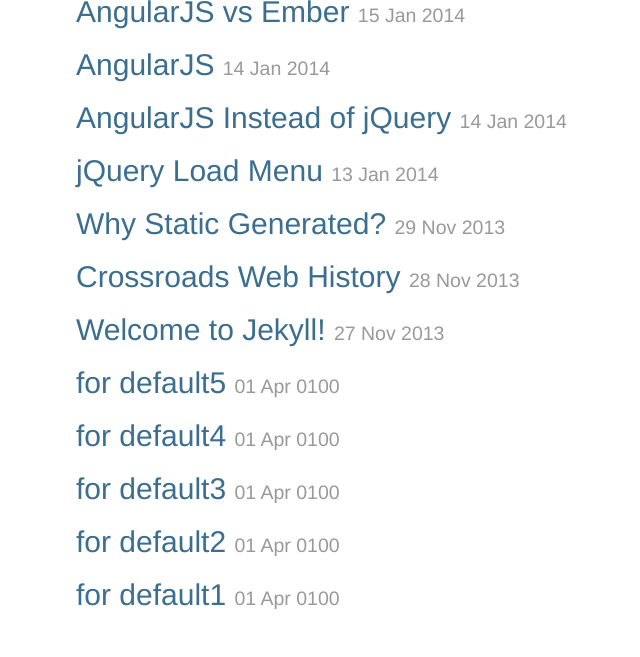
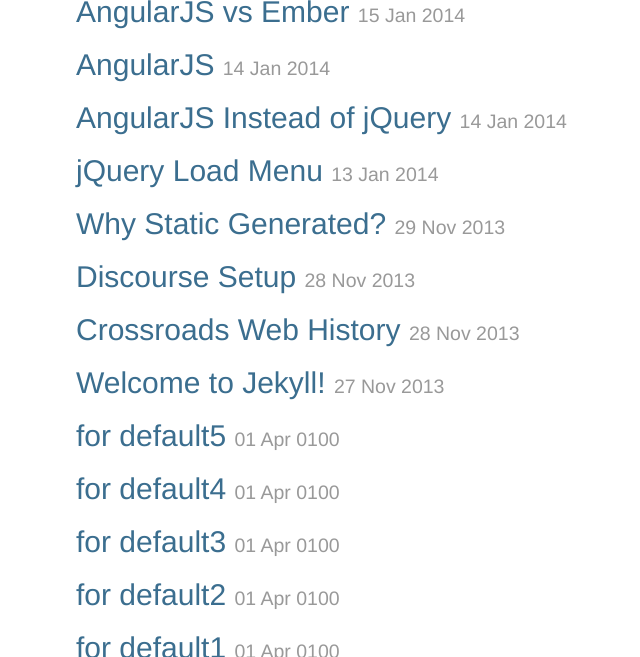
Before and after one commit to crdschurch/crdschurch.github.io, a Jekyll site: the page built from index.html, in a window 1280 px wide and 900 px high, scrolled down 1071 px, cut to the strip 0-657 px from the top of the window. Shown: the whole strip, without its empty margins (34-674 px from the left). Built offline with Jekyll 4.4.1, drawn with Linux system fonts in a browser that asks for light colours; nearby versions of some CDN libraries; Markdown is read by kramdown in place of the engine named in the settings; a file with an impossible date is left out.

Commit message:
Update 2014-03-11-discourse-setup.markdown

```diff
--- a/_posts/2014-03-11-discourse-setup.markdown
+++ b/_posts/2014-03-11-discourse-setup.markdown
@@ -1,7 +1,7 @@
 ---
 layout: post
 title: Discourse Setup
-date: {}
+date: "2013-11-28 17:43:32 -0500"
 categories: null
 comments: true
 published: true
```
Also changed, not shown: other parts of _posts/2014-03-11-discourse-setup.markdown (+0 -2 lines).
